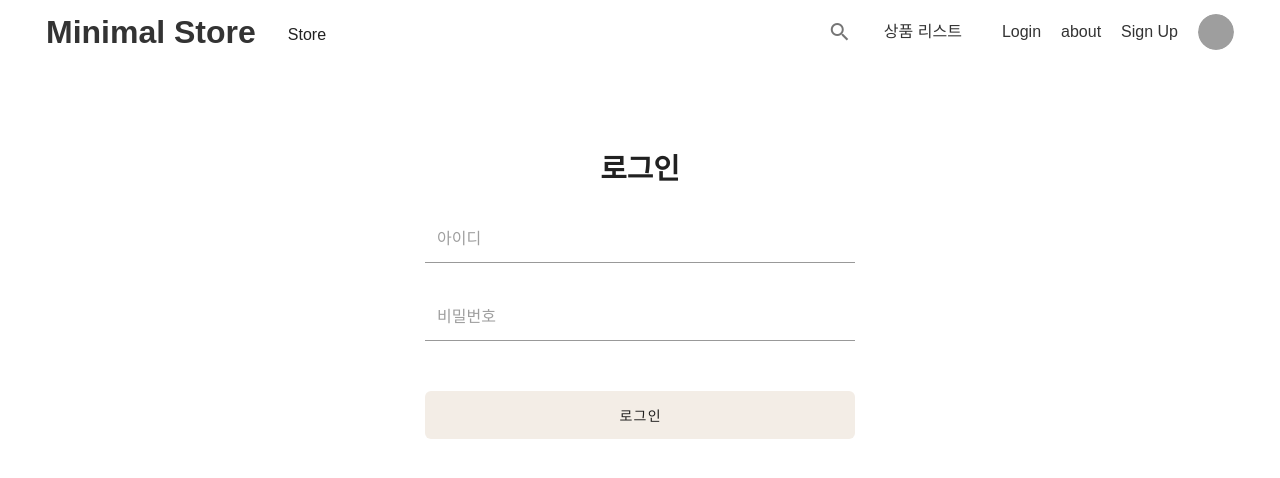
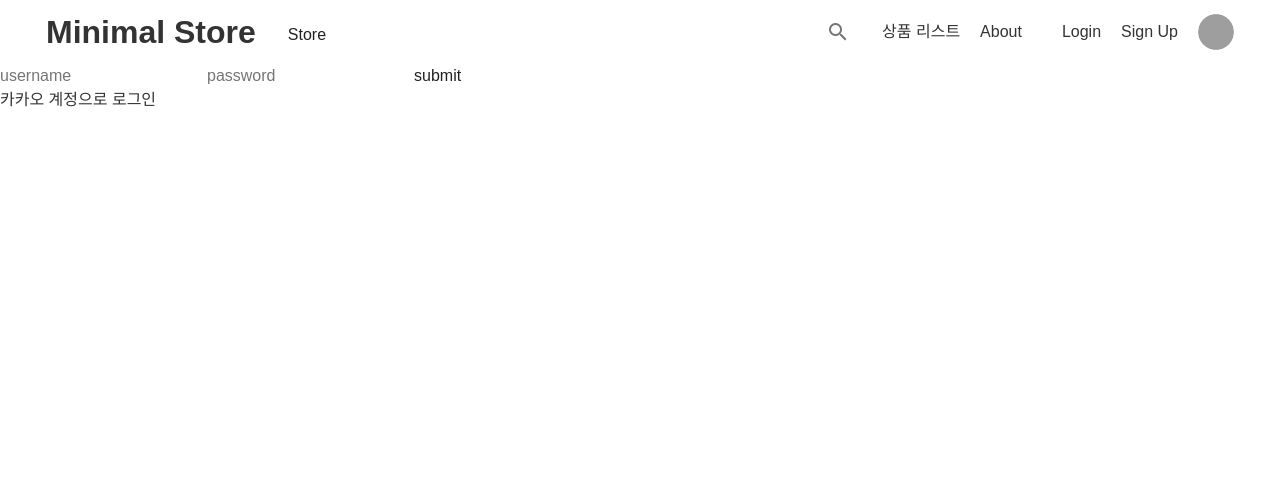
Before and after one commit to kujarung/minimalStoreUi, a Vue app: page /login in a window 1280 px wide. Shown: the top 478 px of the page. Built offline with nearby package versions, Linux system fonts and the light colour scheme; grey boxes are pictures that could not be loaded; a web font is replaced by a local one.

Commit message:
Pull 충돌 처리

```diff
--- a/src/components/GlobalNav.vue
+++ b/src/components/GlobalNav.vue
@@ -14,11 +14,11 @@
       <div class="mx20">
         <router-link to="/productList">상품 리스트</router-link>
       </div>
+      <div class="mr20">
+        <router-link to="/about">About</router-link>
+      </div>
       <div class="mx20">
         <router-link to="/login">Login</router-link>
-      </div>
-      <div class="mr20">
-        <router-link to="/about">about</router-link>
       </div>
       <div class="mr20">
         <router-link to="/signUp">Sign Up</router-link>
--- a/src/router/index.js
+++ b/src/router/index.js
@@ -2,6 +2,8 @@ import Vue from 'vue'
 import VueRouter from 'vue-router'
 import Home from '@/views/Home'
 import Test from '@/views/test/test'
+import About from '@/views/about/About';
+import Oauth from "@/views/user/Oauth"
 
 import userRouter from '@/router/modules/user'
 import productRouter from '@/router/modules/product'
@@ -13,6 +15,16 @@ const routes = [
     path: '/',
     name: 'Home',
     component: Home
+  },
+  {
+    path: '/about',
+    name: 'About',
+    component: About
+  },
+  {
+    path: '/oauth',
+    name: 'oauth',
+    component: Oauth
   },
   {
     path: '/example',
--- a/src/views/user/Login.vue
+++ b/src/views/user/Login.vue
@@ -1,53 +1,24 @@
 <template>
-  <section class="sign-up">
-    <v-form ref="form" v-model="valid">
-      <div class="sign-wrap">
-        <div class="sign-title">로그인</div>
-        <v-text-field
-          solo
-          flat
-          v-model="userObj.user_id"
-          :rules="idRules"
-          placeholder="아이디"
-          class="custom-input" />
-        <v-text-field
-          solo
-          flat
-          v-model="userObj.user_password"
-          :rules="passwordRules"
-          type="password"
-          placeholder="비밀번호"
-          class="custom-input"
-        ></v-text-field>
-        <v-btn
-          block
-          height="48"
-          tile
-          :disabled="!valid"
-          depressed
-          class="custom-pink-btn mt20"
-          @click="select"
-        >로그인</v-btn>
+<div class="">
+  <form action="/api/auth/login" method="POST">
+      <input type="text" name="username" placeholder="username">
+      <input type="password" name="password" placeholder="password">
+      <button type="submit">submit</button>
+  </form>
+  <a :href="`${this.path}/api/oauth`">
+      <div class="kakaoLogin">
+          카카오 계정으로 로그인
       </div>
-    </v-form>
-  </section>
+  </a>
+</div>
+
 </template>
 
 <script>
+import common from "@/mixin"
+
 export default {
-  name : 'Login',
-  data(){
-    return {
-      userObj : {
-        user_id : "",
-        user_password : "",
-      },
-      valid : false,
-    }
-  },
-
-  methods: {
-  },
+  mixins : [common],
 }
 </script>
 
```
Also changed, not shown: src/views/login/login.vue (deleted, +0 -27 lines).
